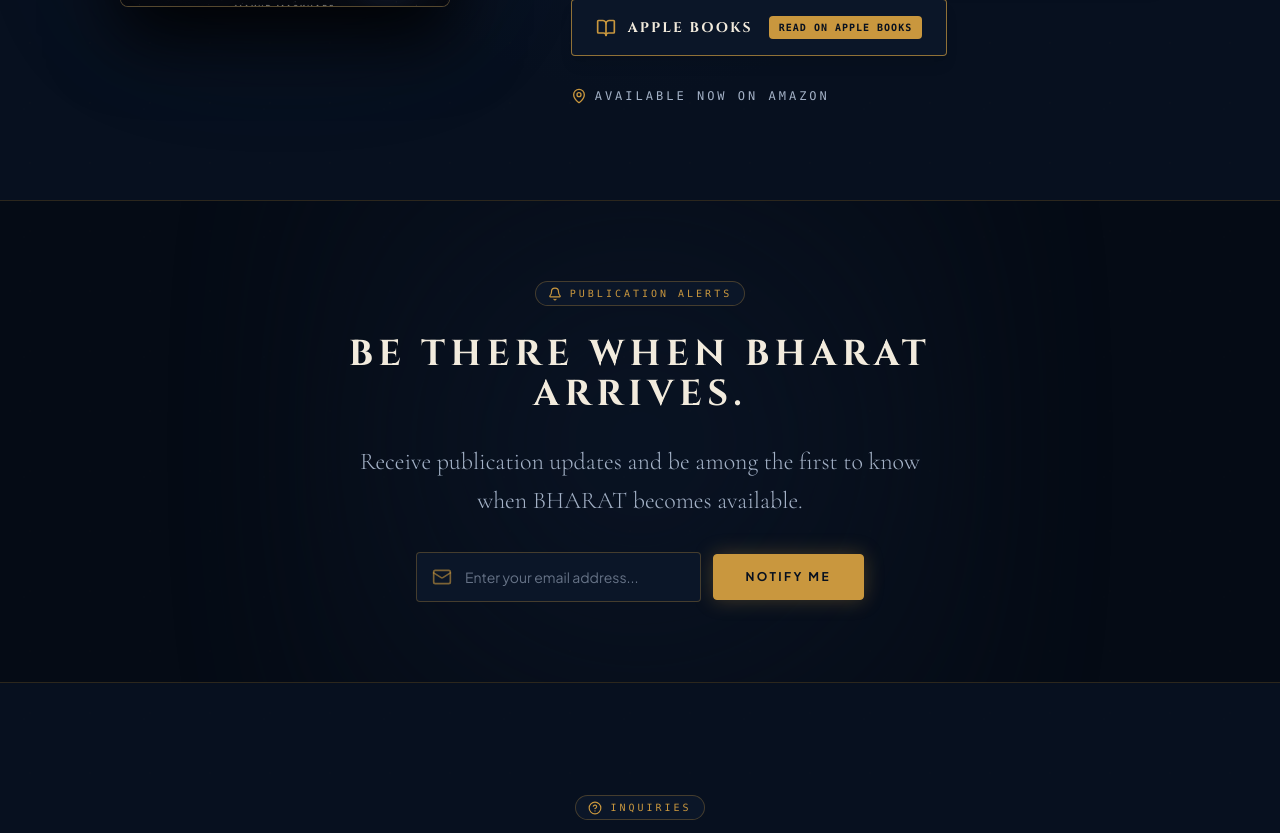
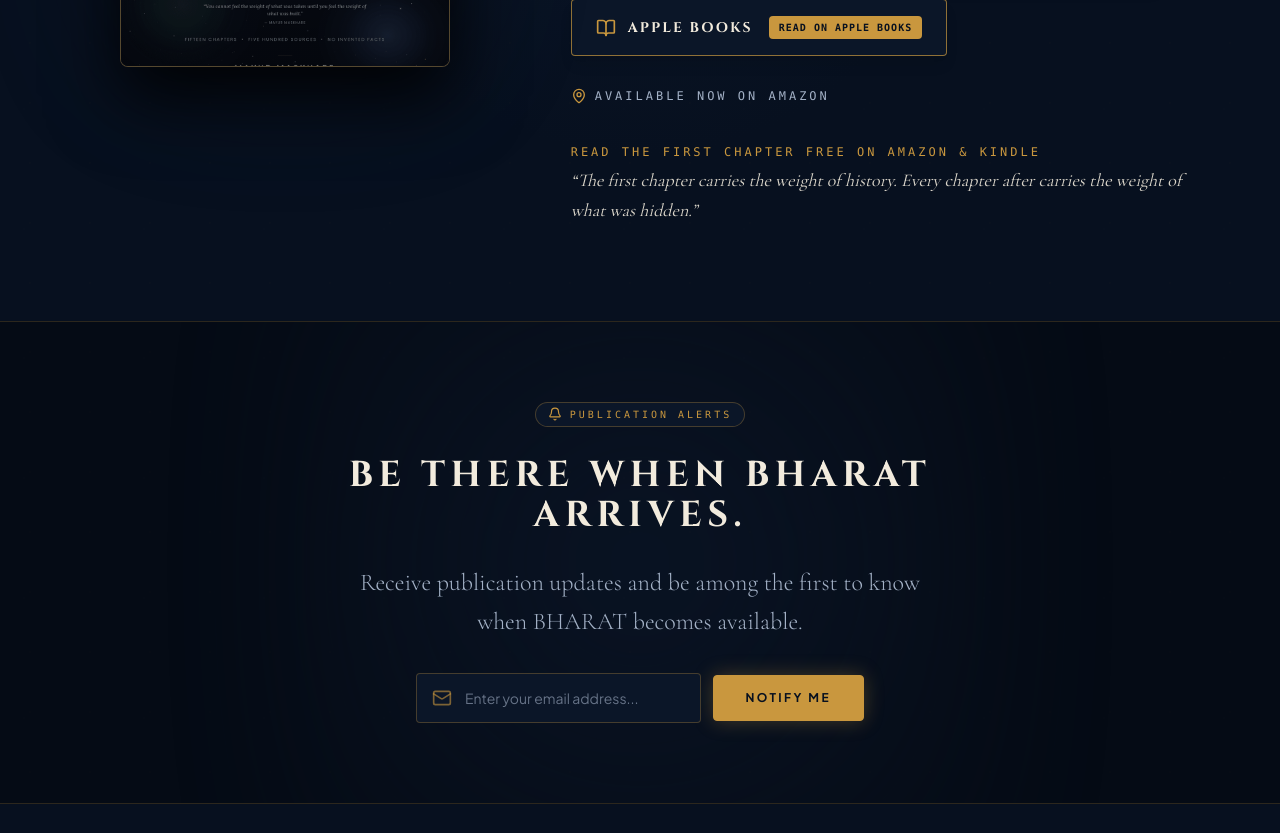
Before and after one commit to saloniganvir2004-sketch/bharat-book-website, a Next.js app: page / in a window 1280 px wide. Shown: the part 10240-11073 px from the top of the page. Built offline with nearby package versions, Linux system fonts and the light colour scheme; no server answers.

Commit message:
Add first chapter free callout with supporting quote

```diff
--- a/src/components/ComingSoonBuy.tsx
+++ b/src/components/ComingSoonBuy.tsx
@@ -152,6 +152,16 @@
               <span>AVAILABLE NOW ON AMAZON</span>
             </div>
 
+            {/* First Chapter Free Callout */}
+            <div className="pt-3 space-y-1.5 text-center lg:text-left">
+              <p className="text-xs font-mono uppercase tracking-[0.25em] text-[#C9973E]">
+                READ THE FIRST CHAPTER FREE ON AMAZON & KINDLE
+              </p>
+              <p className="font-cormorant text-base sm:text-lg italic text-[#F2EBDD]/90 leading-relaxed">
+                &ldquo;The first chapter carries the weight of history. Every chapter after carries the weight of what was hidden.&rdquo;
+              </p>
+            </div>
+
           </motion.div>
 
         </div>
```
